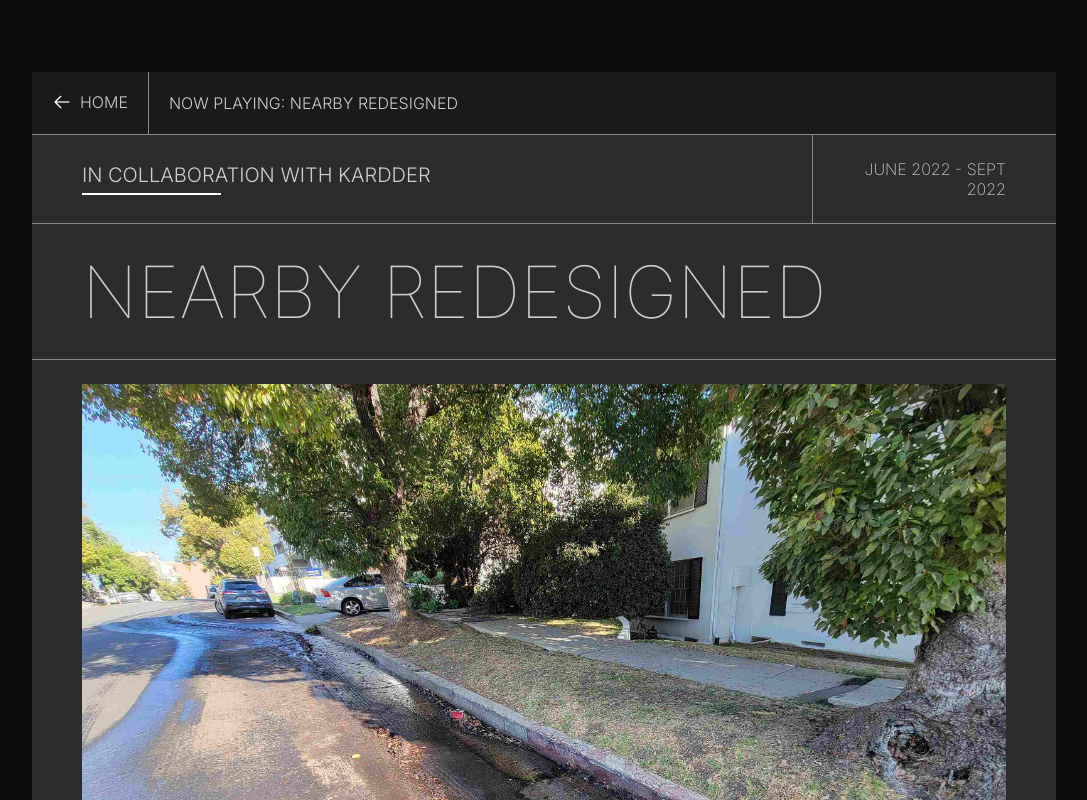
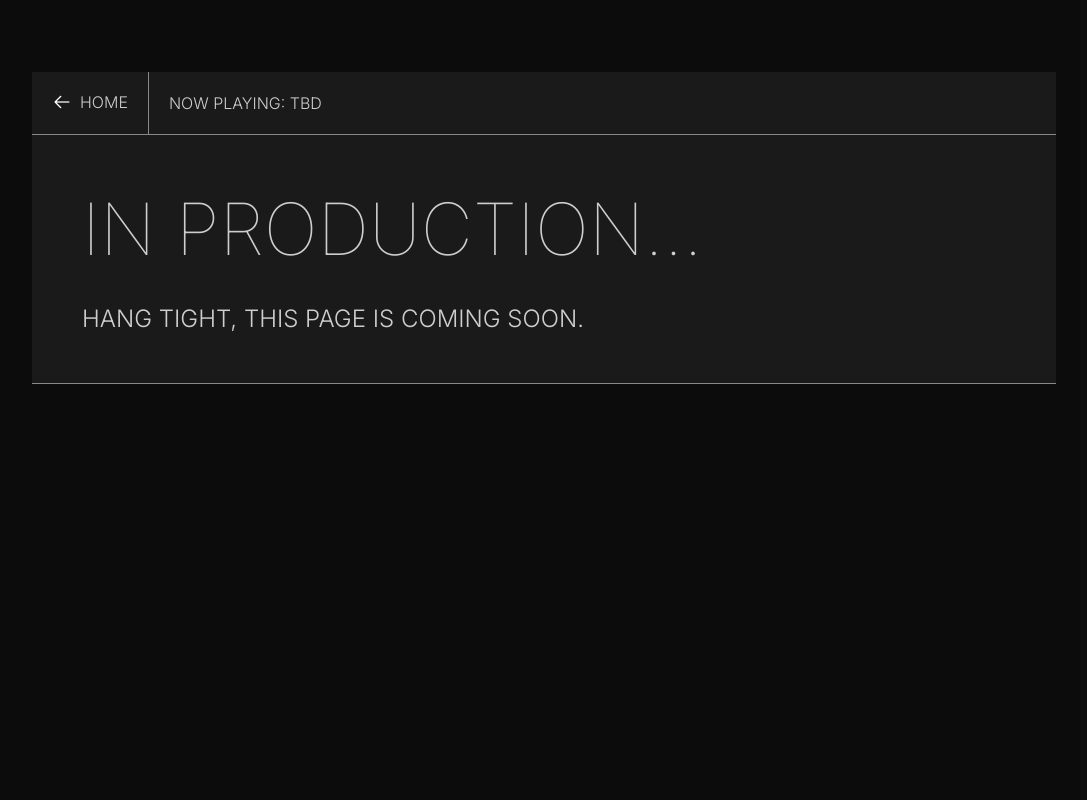
Before and after one commit to jchdesign/portfolio, a React (Create React App) app: page /Nearby in a window 1280 px wide. Shown: the top 800 px of the page, without its empty margins (96-1183 px from the left). Built offline with nearby package versions, Linux system fonts and the light colour scheme.

Commit message:
added coming soon

```diff
--- a/src/App.js
+++ b/src/App.js
@@ -13,6 +13,7 @@ import Reflection from './pages/Reflection';
 import Recollections from './pages/Recollections';
 import OniriaHill from './pages/OniriaHill';
 import DirtyLaundry from './pages/DirtyLaundry';
+import ComingSoon from './pages/ComingSoon';
 
 function App() {
   useEffect(() => {
@@ -31,8 +32,8 @@ function App() {
         }>
         </Route>
         <Route path='/About' element={<About data={about_data}/>}></Route>
-        <Route path='/MultiSim_SimManager' element={<MultiSim_SimManager/>}></Route>
-        <Route path='/Nearby' element={<Nearby/>}></Route>
+        <Route path='/MultiSim_SimManager' element={<ComingSoon/>}></Route>
+        <Route path='/Nearby' element={<ComingSoon/>}></Route>
         <Route path='/Reflection' element={<Reflection/>}></Route>
 
         <Route path='/OniriaHill' element={<OniriaHill/>}></Route>
--- /dev/null
+++ b/src/pages/ComingSoon.jsx
@@ -0,0 +1,15 @@
+import ReturnHeader from '../components/ReturnHeader'
+
+function ComingSoon() {
+  return (
+    <main>
+        <ReturnHeader project='TBD'/>
+        <div className='container'>
+            <p className='title2 font-100'>In production...</p>
+            <p className='h3'>Hang tight, this page is coming soon.</p>
+        </div>
+    </main>
+  )
+}
+
+export default ComingSoon
```
